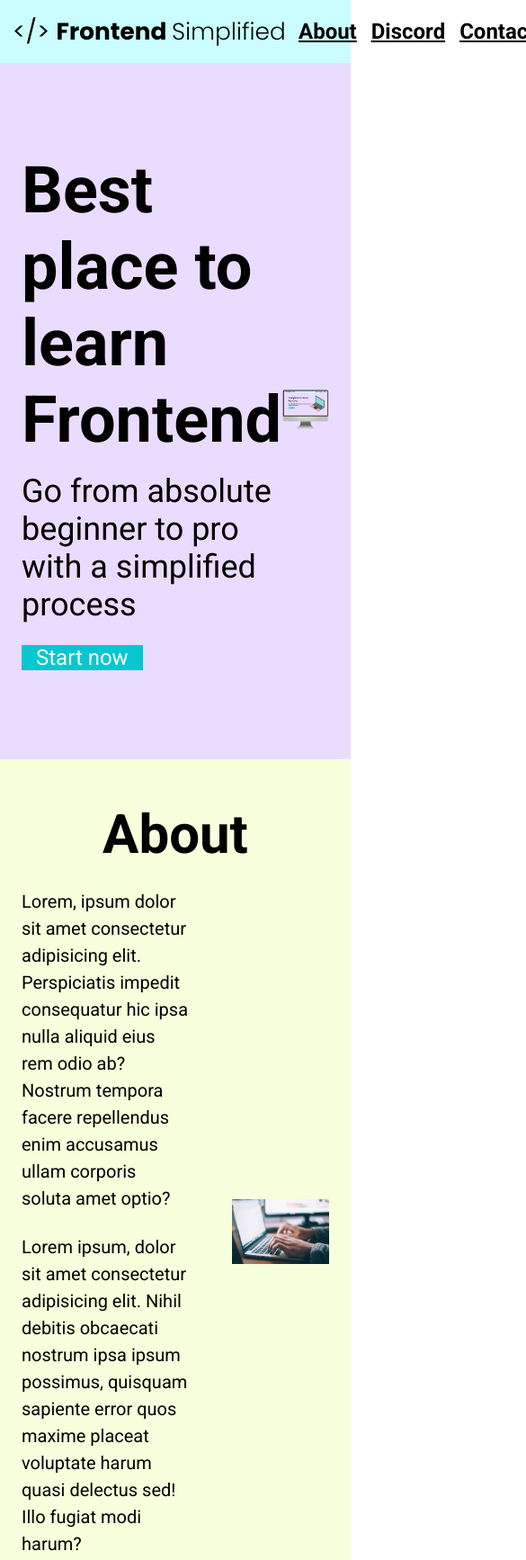
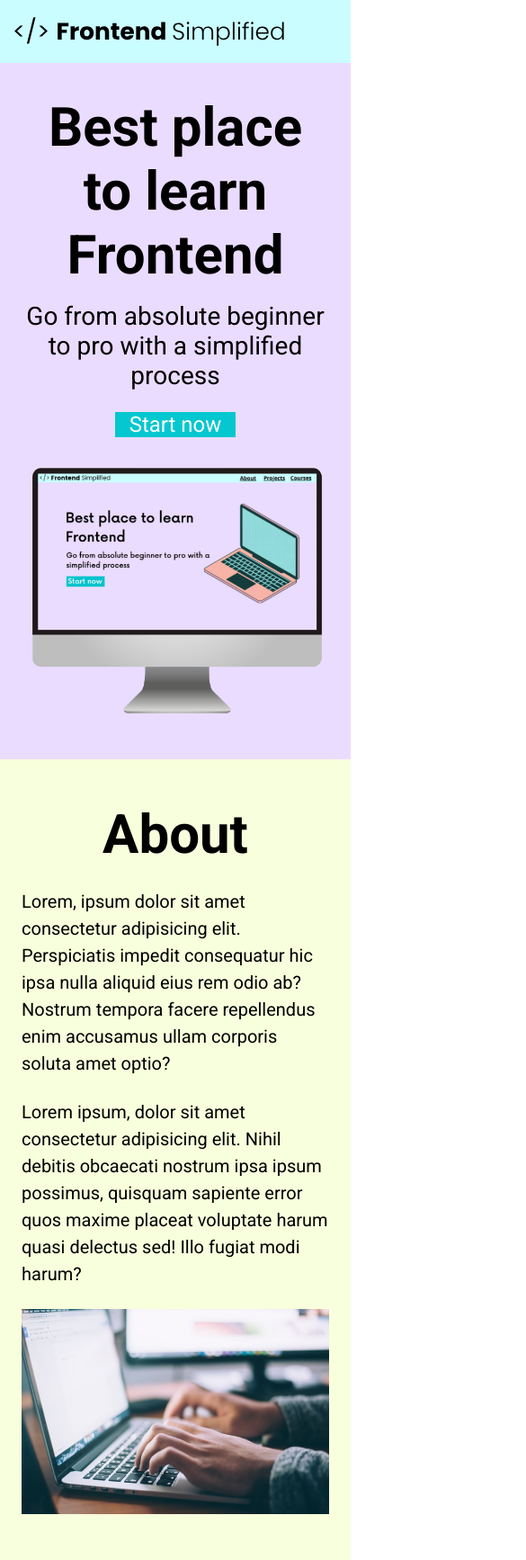
Before and after one commit to timothydare/first-website-replication, a plain HTML site: page index.html in a window 390 px wide. Shown: the top 1734 px of the page at 90% size, 585 px wide, since content can reach past the window. Drawn offline with Linux system fonts and the light colour scheme.

Commit message:
add responsiveness

```diff
--- a/index.html
+++ b/index.html
@@ -19,12 +19,12 @@
       </nav>
       <header>
         <div class="row">
-          <div>
+          <div class="home__description">
             <h1>Best place to learn Frontend</h1>
             <p class="sub-header">
               Go from absolute beginner to pro with a simplified process
             </p>
-            <button>Start now</button>
+            <button class="home__description--button">Start now</button>
           </div>
           <figure>
             <img
--- a/styles.css
+++ b/styles.css
@@ -115,6 +115,7 @@ form{
     display: flex;
     flex-direction: column;
     margin: 0 auto;
+    padding: 0 24px;
 }
 input, textarea {
     margin-bottom: 24px;
@@ -140,3 +141,56 @@ footer{
 .footer__link{
     padding: 0 16px;
 }
+@media (max-width:728px) {
+    .row{
+        flex-direction: column;
+    }
+    .logo{
+        max-width: 400px;
+    }
+    .home__description{
+        margin-bottom: 24px;
+        display: flex;
+        flex-direction: column;
+        align-items: center;
+    }
+    h1{
+        text-align: center;
+        font-size: 60px;
+    }
+    .sub-header{
+        text-align: center;
+        font-size: 28px;
+    }
+    .home__description--button{
+        max-width: 240px;
+    }
+    ul{
+        display: none;
+    }
+    .section__description{
+        flex-direction: column;
+    }
+    .section__description--wrapper{
+        width: 100%;
+    }
+    .about__img--wrapper{
+        width: 100%;
+    }
+    #discord .section__description{
+        flex-direction: column-reverse;
+    }
+    footer{
+        padding: 48px 24px;
+    }
+    .footer__logo{
+        max-width: 360px;
+    }
+    .footer__link{
+        padding: 0 4px;
+        font-size: 18px;
+    }
+    .footer__links{
+        margin-bottom: 24px;
+    }
+}
```
